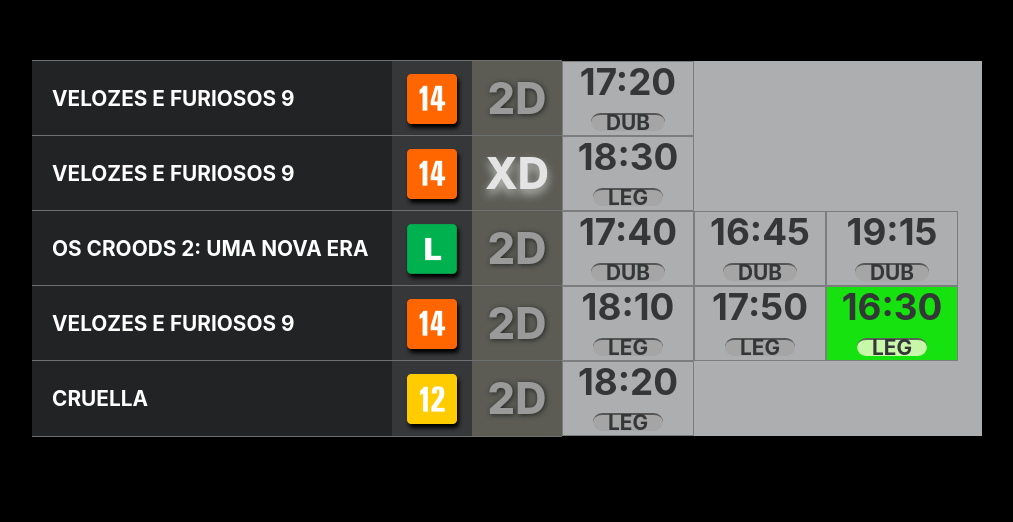
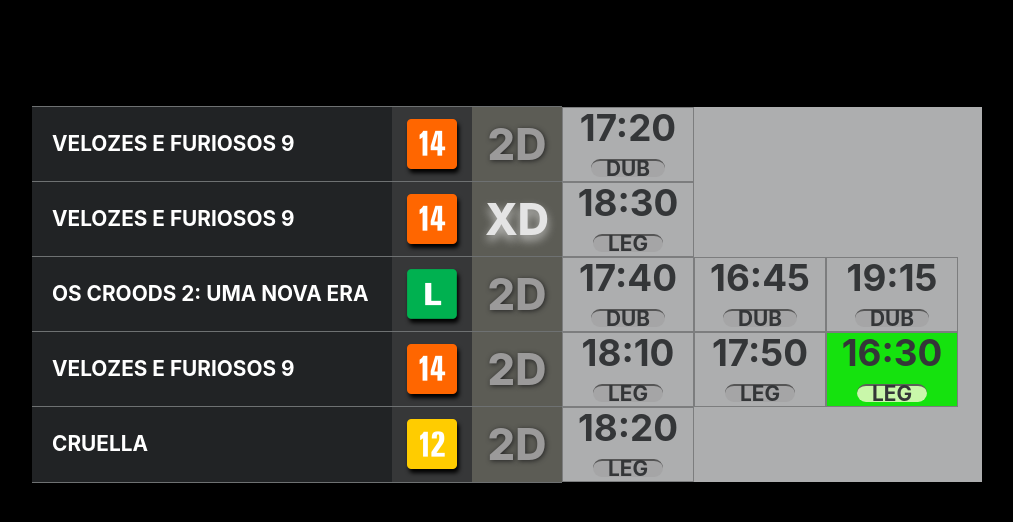
Before and after one commit to kellycsantos/grade-de-filmes, a Vue app: page / in a window 1280 px wide. Shown: the part 106-628 px from the top of the page, without its empty margins (133-1146 px from the left). Built offline with nearby package versions, Linux system fonts and the light colour scheme.

Commit message:
div removida

```diff
--- a/src/App.vue
+++ b/src/App.vue
@@ -1,8 +1,5 @@
 <template>
-  <div>
     <ScreenContainer />
-    <h1>Olá mundo (app)</h1>
-  </div>
 </template>
 <script>
   import ScreenContainer from "./components/ScreenContainer.vue";
```
